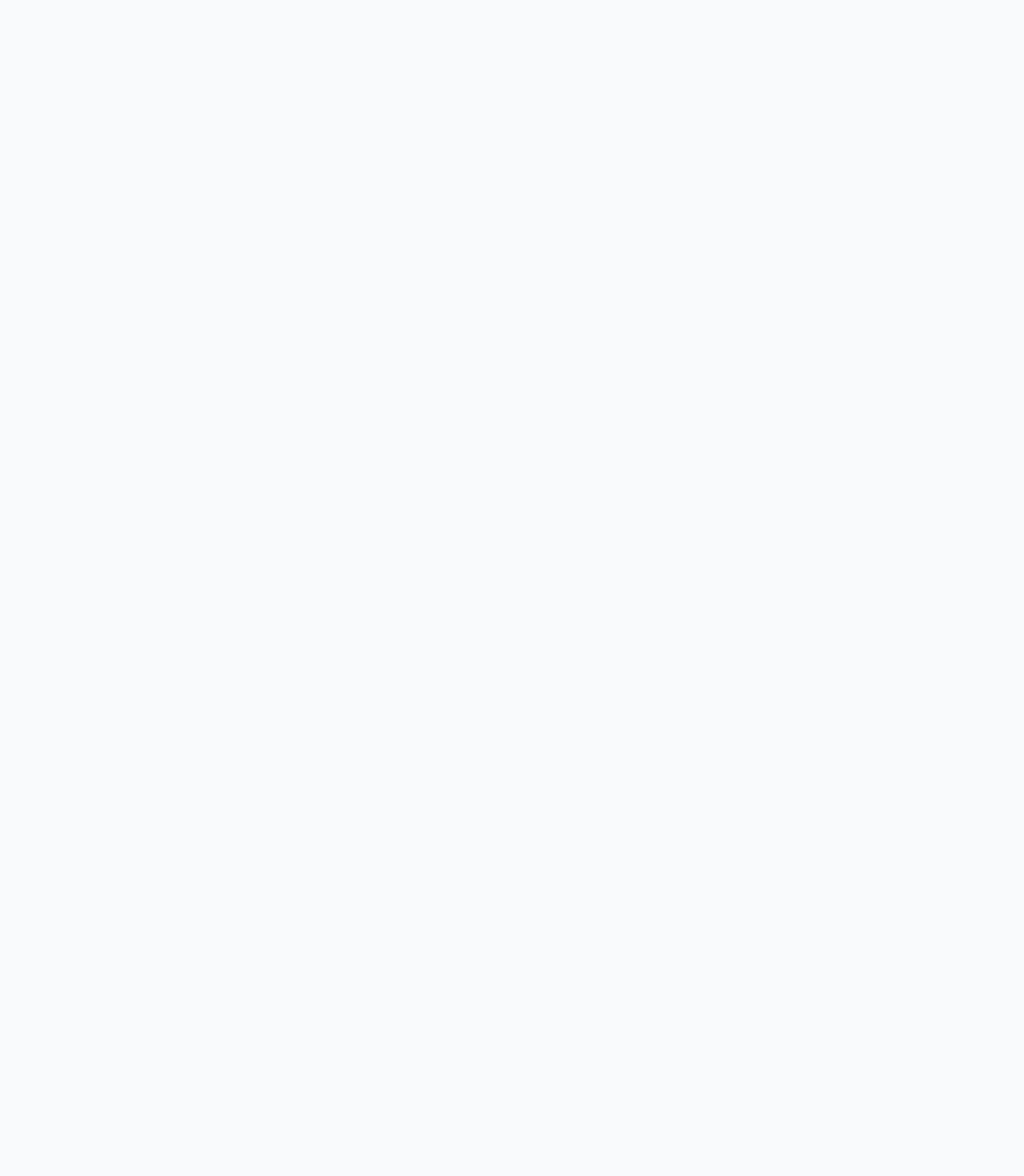
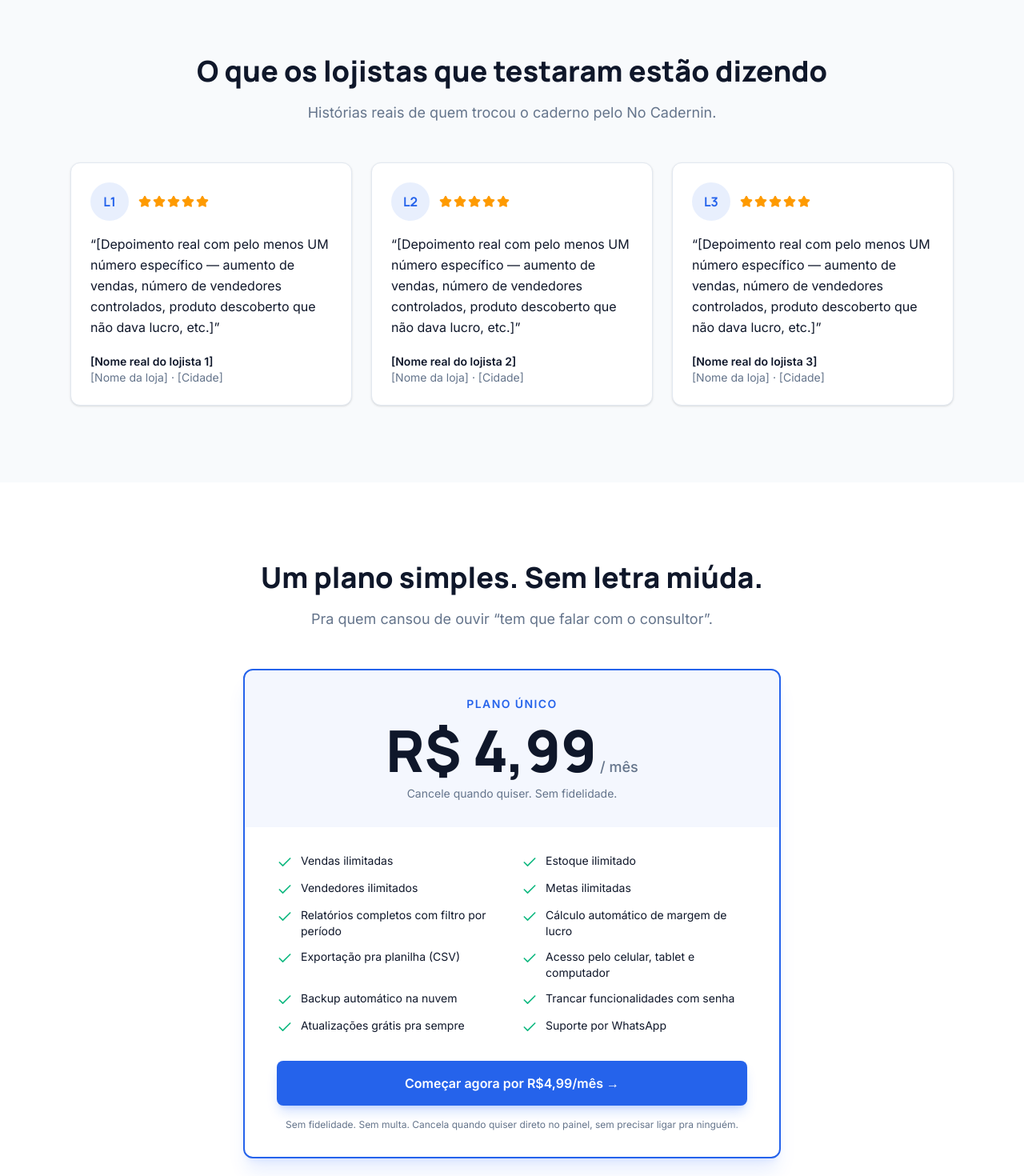
Before and after one commit to lucasSaas/LP-claude-cadernin, a Next.js app: page / in a window 1280 px wide. Shown: the part 7640-9110 px from the top of the page at 80% size. Before the commit the page ends 7610 px from the top, so only its background shows below. Built offline with nearby package versions, Linux system fonts and the light colour scheme; no server answers.

Commit message:
feat: add testimonials placeholders and pricing section

```diff
--- a/src/app/page.tsx
+++ b/src/app/page.tsx
@@ -5,6 +5,8 @@
 import { HowItWorks } from "@/components/sections/HowItWorks";
 import { FeaturesSection } from "@/components/sections/FeaturesSection";
 import { ComparisonTable } from "@/components/sections/ComparisonTable";
+import { TestimonialsSection } from "@/components/sections/TestimonialsSection";
+import { PricingSection } from "@/components/sections/PricingSection";
 
 export default function HomePage() {
   return (
@@ -17,6 +19,8 @@
         <HowItWorks />
         <FeaturesSection />
         <ComparisonTable />
+        <TestimonialsSection />
+        <PricingSection />
       </main>
     </>
   );
--- /dev/null
+++ b/src/components/sections/PricingSection.tsx
@@ -0,0 +1,72 @@
+import { Check } from "lucide-react";
+import { SIGNUP_URL } from "@/lib/constants";
+
+const features = [
+  "Vendas ilimitadas",
+  "Estoque ilimitado",
+  "Vendedores ilimitados",
+  "Metas ilimitadas",
+  "Relatórios completos com filtro por período",
+  "Cálculo automático de margem de lucro",
+  "Exportação pra planilha (CSV)",
+  "Acesso pelo celular, tablet e computador",
+  "Backup automático na nuvem",
+  "Trancar funcionalidades com senha",
+  "Atualizações grátis pra sempre",
+  "Suporte por WhatsApp",
+];
+
+export function PricingSection() {
+  return (
+    <section id="preco" className="bg-white py-16 md:py-24">
+      <div className="mx-auto max-w-4xl px-4 md:px-6">
+        <div className="text-center">
+          <h2 className="font-heading text-3xl font-extrabold leading-tight text-brand-fg md:text-4xl">
+            Um plano simples. Sem letra miúda.
+          </h2>
+          <p className="mx-auto mt-4 max-w-xl text-lg text-brand-muted">
+            Pra quem cansou de ouvir &ldquo;tem que falar com o consultor&rdquo;.
+          </p>
+        </div>
+
+        <div className="mx-auto mt-12 max-w-2xl overflow-hidden rounded-card border-2 border-brand-primary bg-white shadow-xl shadow-blue-600/10">
+          <div className="bg-brand-primary/5 px-6 py-8 text-center md:px-10">
+            <p className="text-sm font-semibold uppercase tracking-widest text-brand-primary">
+              Plano Único
+            </p>
+            <div className="mt-3 flex items-baseline justify-center gap-1">
+              <span className="font-heading text-6xl font-extrabold text-brand-fg md:text-7xl">
+                R$ 4,99
+              </span>
+              <span className="text-lg font-medium text-brand-muted">/ mês</span>
+            </div>
+            <p className="mt-2 text-sm text-brand-muted">Cancele quando quiser. Sem fidelidade.</p>
+          </div>
+
+          <div className="px-6 py-8 md:px-10">
+            <ul className="grid gap-3 sm:grid-cols-2 sm:gap-x-6">
+              {features.map((f) => (
+                <li key={f} className="flex items-start gap-2.5">
+                  <Check className="mt-0.5 h-5 w-5 flex-shrink-0 text-brand-success" aria-hidden />
+                  <span className="text-sm text-brand-fg">{f}</span>
+                </li>
+              ))}
+            </ul>
+
+            <a
+              href={SIGNUP_URL}
+              className="mt-8 inline-flex w-full items-center justify-center rounded-button bg-brand-primary px-6 py-4 text-base font-semibold text-white shadow-lg shadow-blue-600/20 transition-all hover:bg-brand-primary-dark hover:shadow-xl"
+            >
+              Começar agora por R$4,99/mês →
+            </a>
+
+            <p className="mt-4 text-center text-xs text-brand-muted">
+              Sem fidelidade. Sem multa. Cancela quando quiser direto no painel, sem precisar
+              ligar pra ninguém.
+            </p>
+          </div>
+        </div>
+      </div>
+    </section>
+  );
+}
--- /dev/null
+++ b/src/components/sections/TestimonialsSection.tsx
@@ -0,0 +1,81 @@
+import { Star } from "lucide-react";
+
+// TODO: substituir por depoimentos reais antes de publicar
+const testimonials = [
+  {
+    name: "[Nome real do lojista 1]",
+    initials: "L1",
+    business: "[Nome da loja]",
+    city: "[Cidade]",
+    quote:
+      "[Depoimento real com pelo menos UM número específico — aumento de vendas, número de vendedores controlados, produto descoberto que não dava lucro, etc.]",
+  },
+  {
+    name: "[Nome real do lojista 2]",
+    initials: "L2",
+    business: "[Nome da loja]",
+    city: "[Cidade]",
+    quote:
+      "[Depoimento real com pelo menos UM número específico — aumento de vendas, número de vendedores controlados, produto descoberto que não dava lucro, etc.]",
+  },
+  {
+    name: "[Nome real do lojista 3]",
+    initials: "L3",
+    business: "[Nome da loja]",
+    city: "[Cidade]",
+    quote:
+      "[Depoimento real com pelo menos UM número específico — aumento de vendas, número de vendedores controlados, produto descoberto que não dava lucro, etc.]",
+  },
+];
+
+export function TestimonialsSection() {
+  return (
+    <section className="bg-brand-bg py-16 md:py-24">
+      <div className="mx-auto max-w-6xl px-4 md:px-6">
+        <div className="text-center">
+          <h2 className="font-heading text-3xl font-extrabold leading-tight text-brand-fg md:text-4xl">
+            O que os lojistas que testaram estão dizendo
+          </h2>
+          <p className="mx-auto mt-4 max-w-2xl text-lg text-brand-muted">
+            Histórias reais de quem trocou o caderno pelo No Cadernin.
+          </p>
+        </div>
+
+        <div className="mt-12 grid gap-6 md:grid-cols-3">
+          {testimonials.map((t) => (
+            <figure
+              key={t.initials}
+              className="flex flex-col rounded-card border border-slate-200 bg-white p-6 shadow-sm"
+            >
+              <div className="flex items-center gap-3">
+                <div
+                  aria-hidden
+                  className="flex h-12 w-12 items-center justify-center rounded-full bg-brand-primary/10 font-heading text-base font-bold text-brand-primary"
+                >
+                  {t.initials}
+                </div>
+                <div
+                  className="flex gap-0.5 text-amber-500"
+                  aria-label="5 de 5 estrelas"
+                  role="img"
+                >
+                  {Array.from({ length: 5 }).map((_, i) => (
+                    <Star key={i} className="h-4 w-4 fill-current" />
+                  ))}
+                </div>
+              </div>
+              <blockquote className="mt-4 flex-1 text-base leading-relaxed text-brand-fg">
+                &ldquo;{t.quote}&rdquo;
+              </blockquote>
+              <figcaption className="mt-5 text-sm text-brand-muted">
+                <span className="font-semibold text-brand-fg">{t.name}</span>
+                <br />
+                {t.business} · {t.city}
+              </figcaption>
+            </figure>
+          ))}
+        </div>
+      </div>
+    </section>
+  );
+}
```
